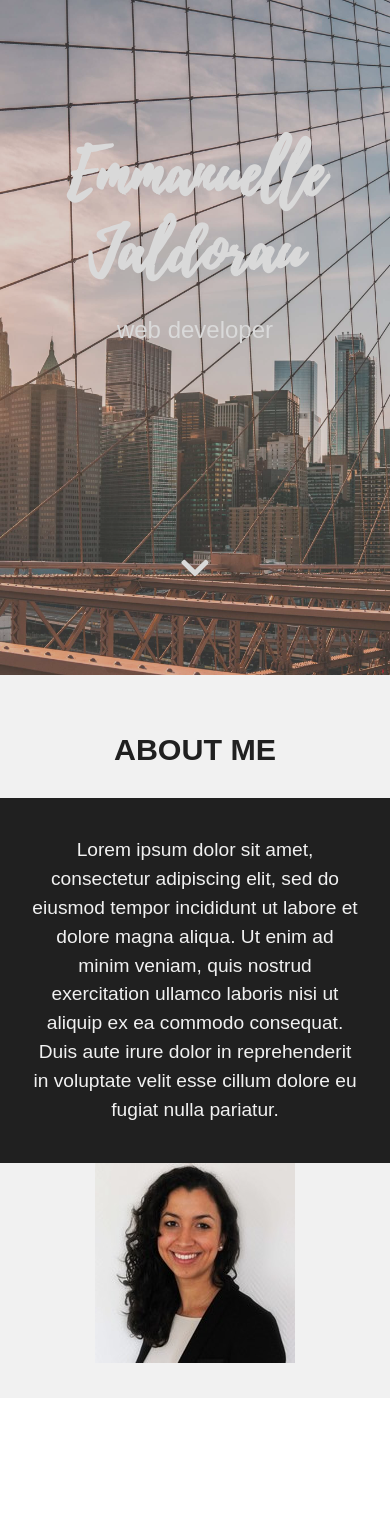
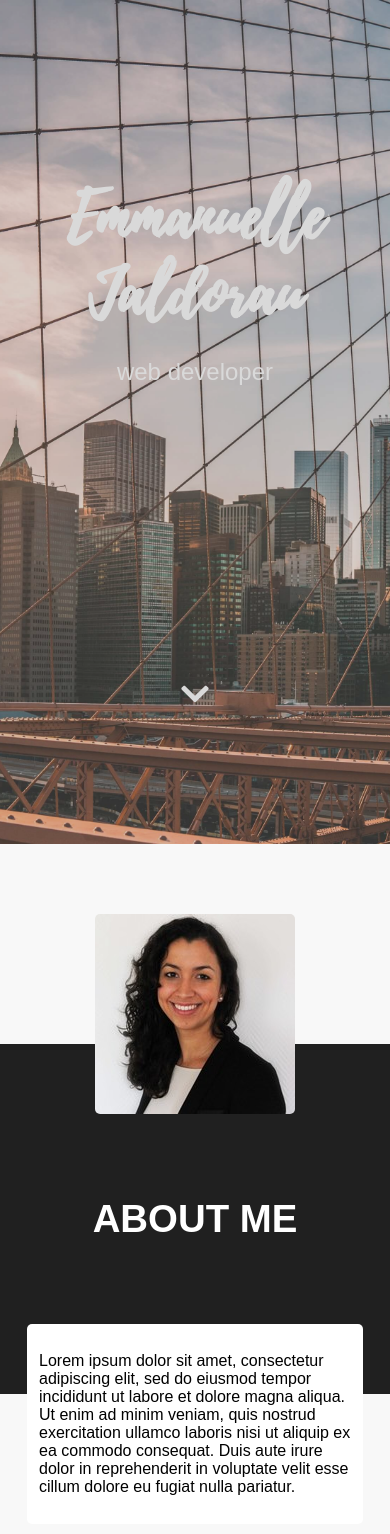
Before and after one commit to emmanuellejaldorau/my-portfolio, a React (Create React App) app: page / in a window 390 px wide. Shown: the top 1534 px of the page. Before the commit the page ends 1398 px from the top, so only its background shows below. Built offline with nearby package versions, Linux system fonts and the light colour scheme.

Commit message:
style(aboutme): finalized mobile display

```diff
--- a/src/App.css
+++ b/src/App.css
@@ -19,6 +19,7 @@ html{
 body {
   font-family: 'Poppins', sans-serif;
   height: 100%;
+  background-color: #f8f8f8;
 }
 
 
@@ -30,7 +31,7 @@ body {
   background-image: url(./images/main-image.jpg);
   background-size: cover;
   background-position: center;
-  min-height: 80vh;
+  min-height: 100vh;
   filter: contrast(70%);
   display:flex;
   flex-direction: column;
@@ -61,31 +62,48 @@ body {
 
 /*--------------------About me------------------------*/
 .presentation{
+  margin-top:10%;
   padding: 8% 0 8%;
   display: flex;
   flex-direction: column;
   align-items: center;
-  background-color: #f1f1f1;
+  width:100%;
+}
+
+.img-presentation {
+  margin-bottom: -70px;
+  z-index: 2;
+  border-radius:5px;
 }
 
 .title-presentation {
-  color:#202020;
-  margin-bottom: 8%;
-  font-size: 1.9rem;
-}
-
-.content-presentation {
-  text-align: center;
+  background-color:#202020;
+  height:350px;
+  display: flex;
+  flex-direction: column;
+  align-items: center;
+  justify-content: center;
+  color:#fff;
+  font-size: 1.6rem;
+  width:100%;
+  z-index: 1;
 }
 
 .text-presentation {
-  background-color:#202020;
-  padding: 5% 8%;
-  color:#f1f1f1;
-  text-align: center;
+  margin-top:-70px;
+  padding: 3%;
+  width: 80%;
+  z-index: 2;
+  background-color: #fff;
+  border-radius:5px;
+}
+
+
+
+/*
   line-height: 1.5;
-  font-size: 1.2rem;
-}
+  font-size: 1.2rem; */
+
 
 
 /* DESKTOP---------------------------------------------------------- */
--- a/src/components/AboutMe.js
+++ b/src/components/AboutMe.js
@@ -6,13 +6,13 @@ import profile from '../images/profilepic.jpeg';
 function AboutMe() {
   return (
       <section className="presentation">
-        <h2 className="title-presentation">ABOUT ME</h2>
-        <div className="content-presentation">
-          <div className="text-presentation">
+          <img src={profile} alt="profile" class="img-presentation"/>
+          <div className="title-presentation">
+            <h2>ABOUT ME</h2>
+          </div>
+          <div class="text-presentation">
             <p>Lorem ipsum dolor sit amet, consectetur adipiscing elit, sed do eiusmod tempor incididunt ut labore et dolore magna aliqua. Ut enim ad minim veniam, quis nostrud exercitation ullamco laboris nisi ut aliquip ex ea commodo consequat. Duis aute irure dolor in reprehenderit in voluptate velit esse cillum dolore eu fugiat nulla pariatur.</p>
           </div>
-          <img src={profile} alt="profile" />
-        </div>
       </section>
   );
 }
```
Also changed, not shown: src/images/presentation-image.jpg (added).
